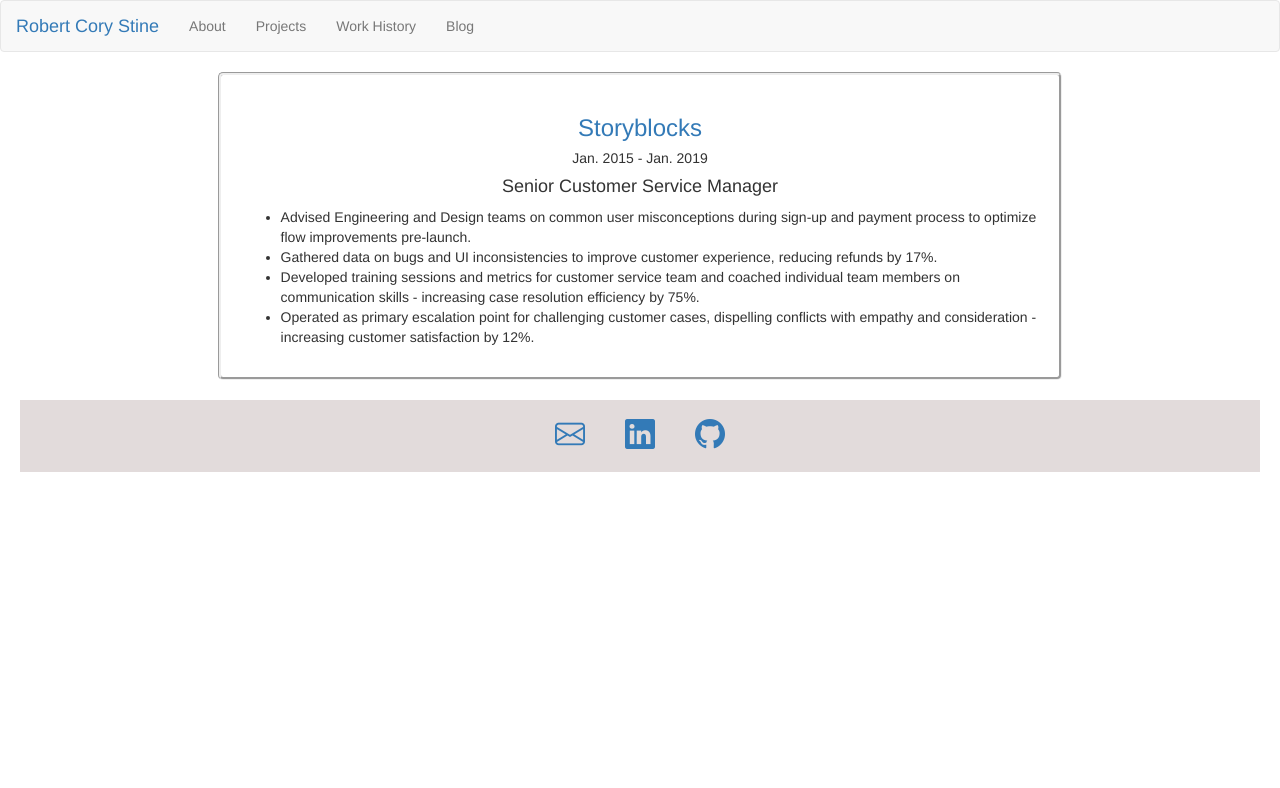
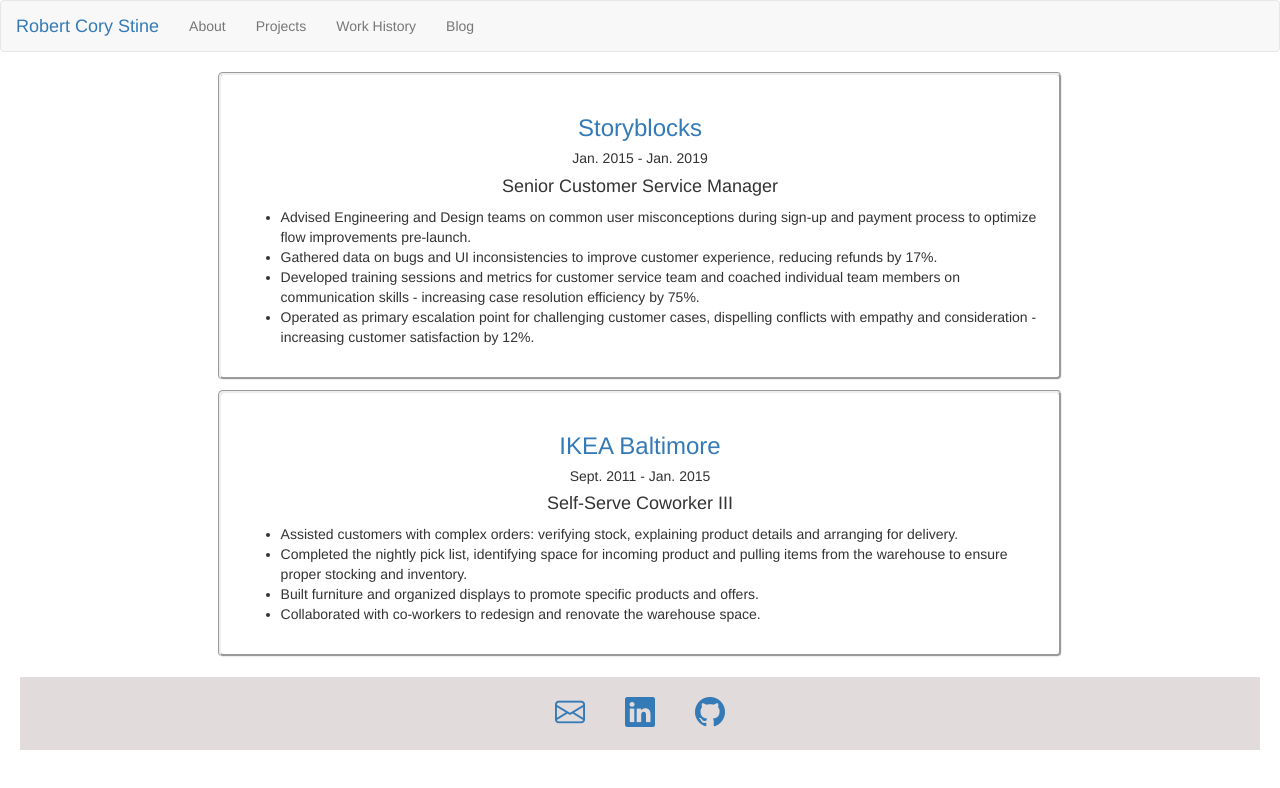
Before and after one commit to GoldenPavilion/portfolio, a React (Create React App) app: page /work in a window 1280 px wide. Shown: the top 788 px of the page. Built offline with nearby package versions, Linux system fonts and the light colour scheme.

Commit message:
added ikea data to work history

```diff
--- a/src/Work.js
+++ b/src/Work.js
@@ -14,6 +14,17 @@
                     <li className="work-list-item">Operated as primary escalation point for challenging customer cases, dispelling conflicts with empathy and consideration - increasing customer satisfaction by 12%. </li>
                 </ul>
             </div>
+            <div className="card">
+                <h3 className="card-title"><a href="www.ikea.com">IKEA Baltimore</a></h3>
+                <h5>Sept. 2011 - Jan. 2015</h5>
+                <h4>Self-Serve Coworker III</h4>
+                <ul className="work-list">
+                    <li className="work-list-item">Assisted customers with complex orders: verifying stock, explaining product details and arranging for delivery.</li>
+                    <li className="work-list-item">Completed the nightly pick list, identifying space for incoming product and pulling items from the warehouse to ensure proper stocking and inventory.</li>
+                    <li className="work-list-item">Built furniture and organized displays to promote specific products and offers.</li>
+                    <li className="work-list-item">Collaborated with co-workers to redesign and renovate the warehouse space.</li>
+                </ul>
+            </div>
         </div>
     )
 }
```
